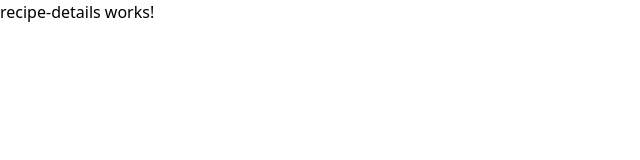
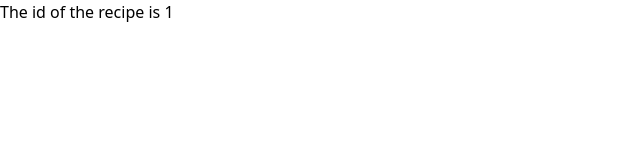
Before and after one commit to joseangel1994/angular-training, an Angular app: page /recipe/1 in a window 1280 px wide. Shown: the top 160 px of the page, without its empty margins (0-640 px from the left). Built offline with nearby package versions, Linux system fonts and the light colour scheme.

Commit message:
add ActivatedRoute example to get id from url

```diff
--- a/src/app/components/recipe-details/recipe-details.component.html
+++ b/src/app/components/recipe-details/recipe-details.component.html
@@ -1 +1,5 @@
-<p>recipe-details works!</p>
+<div class="bg-white">
+  <div class="pt-6">
+    <p>The id of the recipe is {{id}}</p>
+  </div>
+</div>
--- a/src/app/components/recipe-details/recipe-details.component.ts
+++ b/src/app/components/recipe-details/recipe-details.component.ts
@@ -1,4 +1,5 @@
 import { Component, OnInit } from '@angular/core';
+import { ActivatedRoute } from '@angular/router'
 
 @Component({
   selector: 'app-recipe-details',
@@ -6,10 +7,15 @@ import { Component, OnInit } from '@angular/core';
   styleUrls: ['./recipe-details.component.css']
 })
 export class RecipeDetailsComponent implements OnInit {
+  id!: string | null;
 
-  constructor() { }
+  constructor(private route: ActivatedRoute) { }
 
   ngOnInit(): void {
+    this.route.paramMap.subscribe(params => {
+      this.id = params.get('id');
+      console.log(this.id);
+    })
   }
 
 }
```
